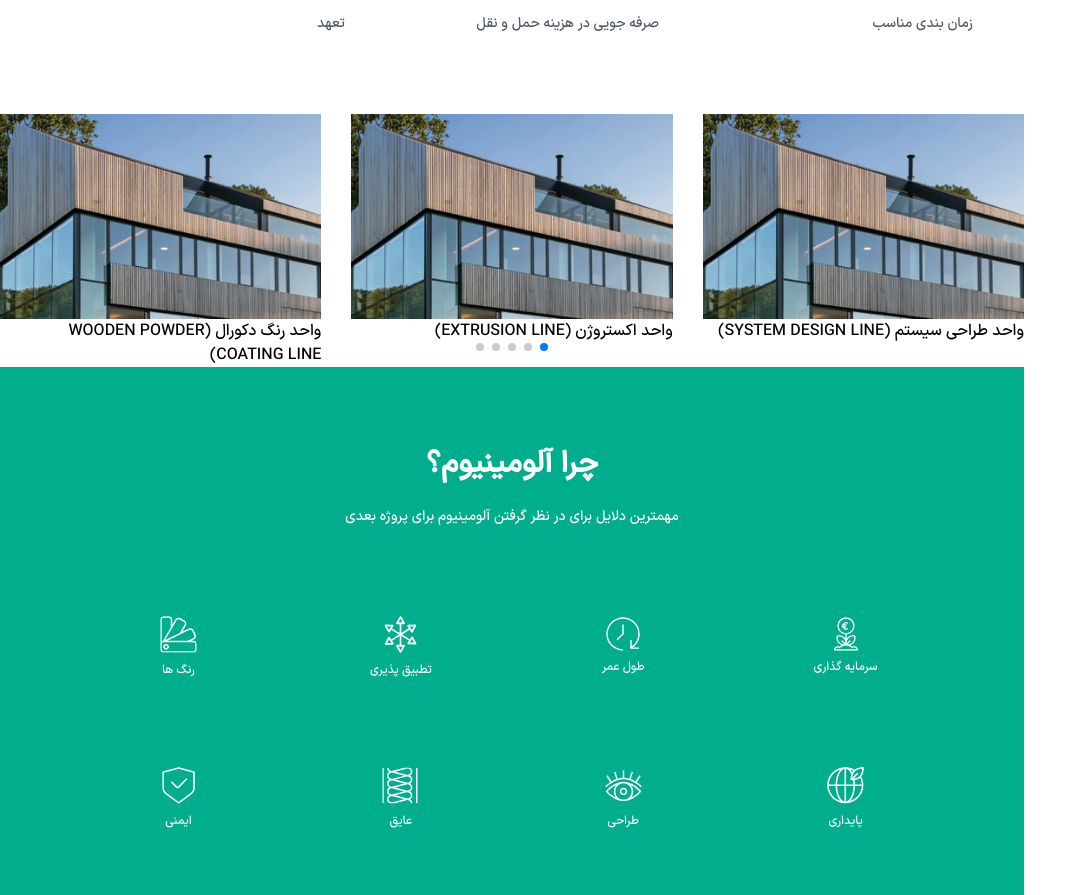
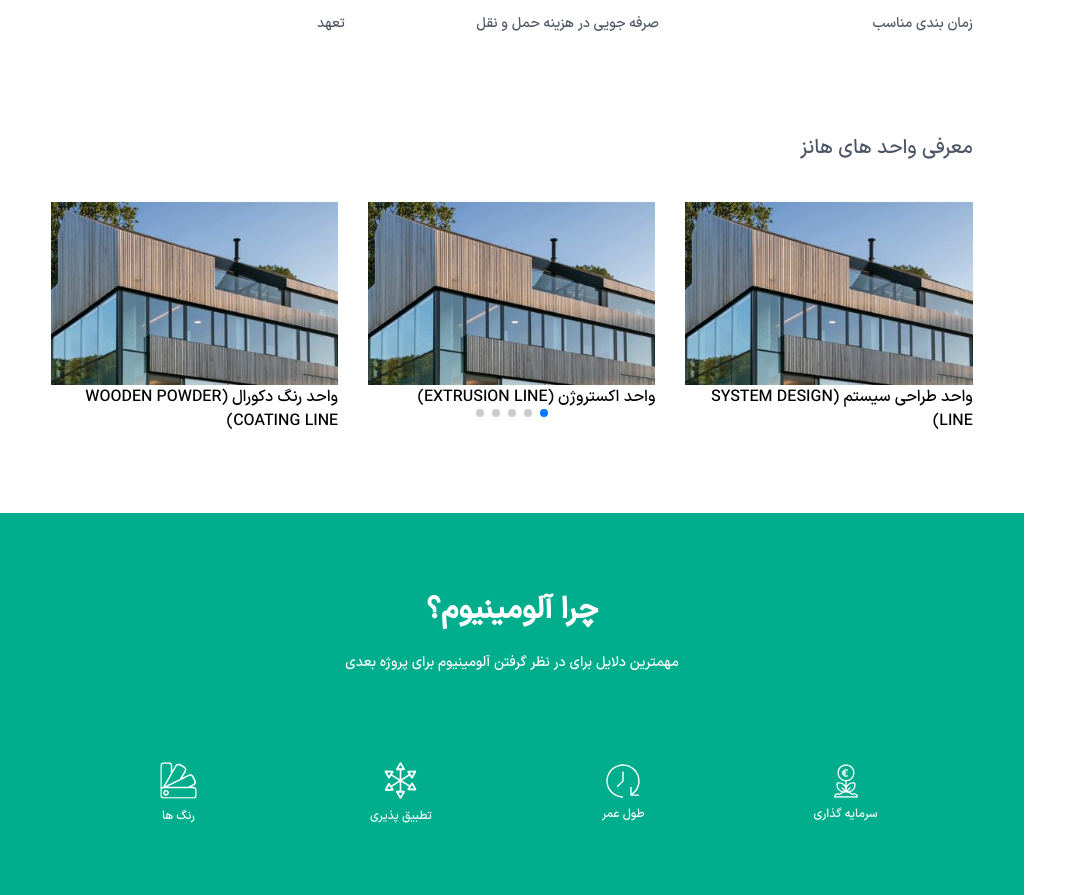
Before and after one commit to zahra-hsb/hanz-, a Next.js app: page / in a window 1280 px wide. Shown: the part 2269-3164 px from the top of the page, without its empty margins (0-1087 px from the left). Built offline with nearby package versions, Linux system fonts and the light colour scheme.

Commit message:
title for hanz units added

```diff
--- a/src/components/homeComponents/HanzUnits/index.jsx
+++ b/src/components/homeComponents/HanzUnits/index.jsx
@@ -35,7 +35,16 @@ const HanzUnits = () => {
     ]
     return (
         <>
-            <section>
+            <section className="flex flex-col pt-5 w-full my-20">
+                <div className="flex w-full lg:w-[90%] lg:m-auto flex-col lg:flex-row items-center justify-between">
+                    <div className="w-full">
+
+                        <div className="mb-10 flex justify-between items-center text-xl text-gray-600 w-[90%] sm:w-[100%] m-auto">
+                            <div>
+                                <h2>معرفی واحد های هانز</h2>
+                            </div>
+
+                        </div>
                         <Swiper
                             slidesPerView={3}
                             spaceBetween={30}
@@ -48,12 +57,12 @@ const HanzUnits = () => {
                             {sliderItems.map((item, index) => (
                                 <>
                                     <SwiperSlide>
-                                <div className={`relative cursor-pointer ${HoveredIndex === index ? 'hover:rotate-180' : ''}`}
+                                        <div className={`relative transform transition-all duration-500 ease-in-out cursor-pointer ${HoveredIndex === index ? 'transform' : ''}`}
                                             onMouseEnter={() => handleMouseEnter(index)}
                                             onMouseLeave={handleMouseLeave}>
-                                    <Image src={item.image} alt="" key={index} />
-                                    <div className={`bg-green absolute top-0 bottom-0 group-hover: group-hover:z-10 ${HoveredIndex === index ? 'block z-10 rotate-180' : 'hidden'}`}>
-                                        <p className="text-white">
+                                            <Image src={item.image} alt="" key={index} className="w-full" />
+                                            <div className={`bg-gray-600 absolute top-0 bottom-0 group-hover: group-hover:z-10 p-5 transition-all ease-in-out duration-500 ${HoveredIndex === index ? 'block opacity-1 z-10 transform' : 'opacity-0'}`}>
+                                                <p className="text-white text-justify text-md font-normal">
                                                     شرکت هانز افتخار دارد در این واحد به کمک مهندسین مجرب
                                                     و جوان کارآزموده با و با تکیه بر بررسی نیازهای بازار اقدام
                                                     به طراحی و ساخت سیستم های مدرن و نوین در بخش صنعت
@@ -68,6 +77,8 @@ const HanzUnits = () => {
                             ))}
 
                         </Swiper>
+                    </div>
+                </div>
             </section>
         </>
     )
--- a/tailwind.config.js
+++ b/tailwind.config.js
@@ -24,8 +24,8 @@ module.exports = {
       },
       boxShadow: {
         'shadow0' : '0 30px 0 0 #00AE8E'
-      }
+      },
     },
   },
-  plugins: [],
+
 };
```
Lines whose indentation alone changed are shown as unchanged.
